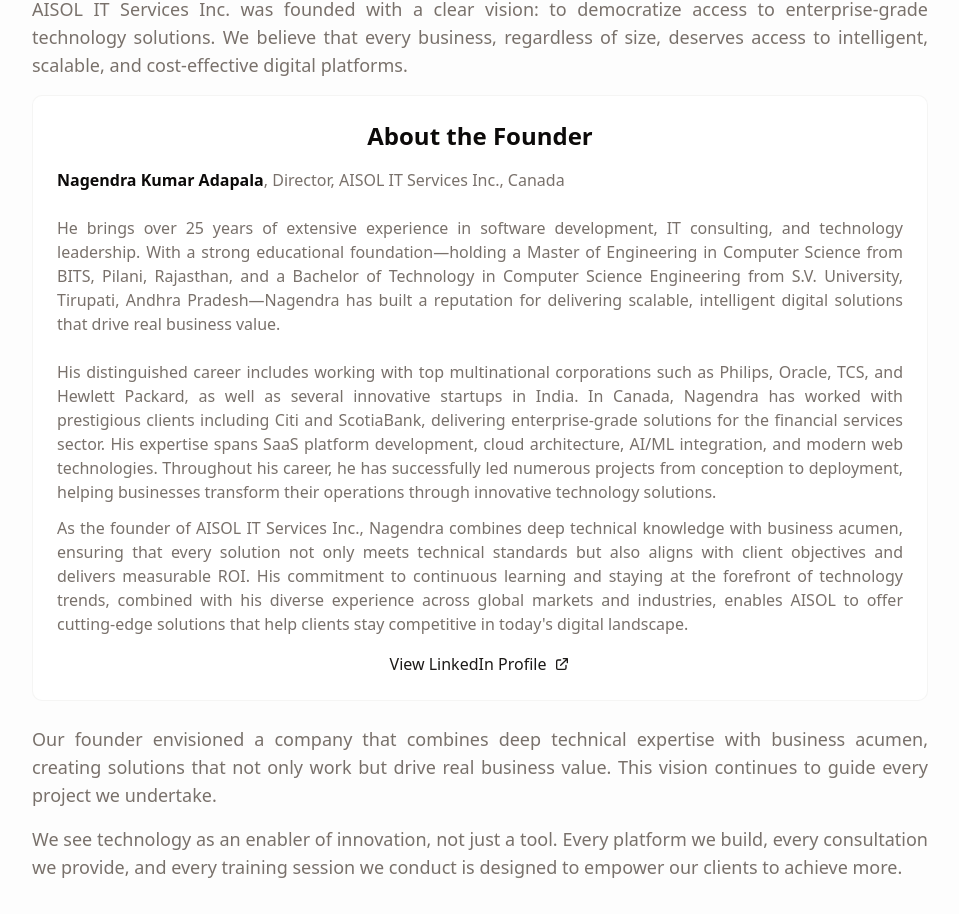
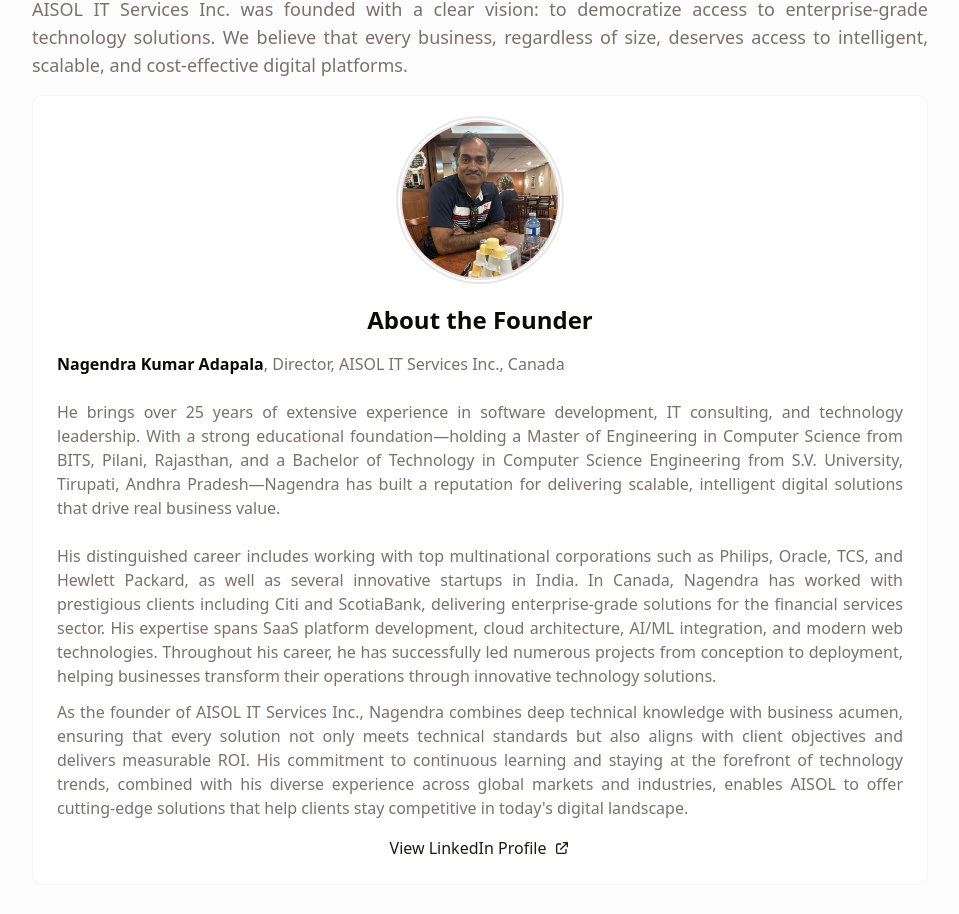
Before and after one commit to nagendra2025/aisol-itservices, a Next.js app: page /about in a window 1280 px wide. Shown: the part 1020-1934 px from the top of the page, without its empty margins (160-1119 px from the left). Built offline with nearby package versions, Linux system fonts and the light colour scheme.

Commit message:
Founder pic uploaded

```diff
--- a/src/app/about/page.tsx
+++ b/src/app/about/page.tsx
@@ -1,4 +1,5 @@
 import { AnimatedSection } from "@/components/motion/AnimatedSection";
+import { FounderPortrait } from "@/components/sections/FounderPortrait";
 import { COMPANY_INFO } from "@/lib/constants";
 import { generateMetadata } from "@/lib/seo";
 import { MapPin, Target, Lightbulb, Heart } from "lucide-react";
@@ -84,6 +85,7 @@
                   scalable, and cost-effective digital platforms.
                 </p>
                 <div className="mb-6 rounded-lg border border-border/40 bg-card p-6 text-center">
+                  <FounderPortrait />
                   <h3 className="mb-4 text-2xl font-semibold">About the Founder</h3>
                   <div className="mb-6">
                     <p className="mb-6 text-base text-muted-foreground">
--- /dev/null
+++ b/src/components/sections/FounderPortrait.tsx
@@ -0,0 +1,79 @@
+"use client";
+
+import Image from "next/image";
+import { useEffect, useState } from "react";
+
+/** Add `public/images/founder.jpg` (e.g. save your LinkedIn profile photo locally). LinkedIn URLs are not stable for hotlinking. */
+const FOUNDER_IMAGE_PATH = "/images/founder.jpg";
+
+function FounderSilhouette({ className }: { className?: string }) {
+  return (
+    <svg
+      className={className}
+      viewBox="0 0 128 128"
+      fill="none"
+      xmlns="http://www.w3.org/2000/svg"
+      aria-hidden
+    >
+      <circle cx="64" cy="64" r="64" className="fill-muted" />
+      <circle cx="64" cy="50" r="22" className="fill-muted-foreground/35" />
+      <path
+        d="M24 118c4-28 28-48 40-48s36 20 40 48"
+        className="fill-muted-foreground/35"
+      />
+    </svg>
+  );
+}
+
+export function FounderPortrait() {
+  const [photoReady, setPhotoReady] = useState<boolean | null>(null);
+
+  useEffect(() => {
+    let cancelled = false;
+    fetch(FOUNDER_IMAGE_PATH, { method: "HEAD" })
+      .then((res) => {
+        if (!cancelled) setPhotoReady(res.ok);
+      })
+      .catch(() => {
+        if (!cancelled) setPhotoReady(false);
+      });
+    return () => {
+      cancelled = true;
+    };
+  }, []);
+
+  if (photoReady === null) {
+    return (
+      <div
+        className="mx-auto mb-6 h-40 w-40 shrink-0 animate-pulse rounded-full border-2 border-border bg-muted/60 ring-2 ring-primary/5 ring-offset-2 ring-offset-card"
+        aria-hidden
+      />
+    );
+  }
+
+  if (!photoReady) {
+    return (
+      <div
+        className="mx-auto mb-6 flex h-40 w-40 shrink-0 items-center justify-center overflow-hidden rounded-full border-2 border-border bg-card shadow-sm ring-2 ring-primary/10 ring-offset-2 ring-offset-card"
+        role="img"
+        aria-label="Founder photo placeholder"
+      >
+        <FounderSilhouette className="h-full w-full" />
+      </div>
+    );
+  }
+
+  return (
+    <div className="relative mx-auto mb-6 h-40 w-40 shrink-0 overflow-hidden rounded-full border-2 border-border bg-muted shadow-sm ring-2 ring-primary/10 ring-offset-2 ring-offset-card">
+      <Image
+        src={FOUNDER_IMAGE_PATH}
+        alt="Nagendra Kumar Adapala, Director, AISOL IT Services Inc."
+        width={160}
+        height={160}
+        className="h-full w-full object-cover object-top"
+        sizes="160px"
+        priority={false}
+      />
+    </div>
+  );
+}
```
Also changed, not shown: public/images/founder.jpg (added), 1 other file (tests, documents, lock files or other folders).
